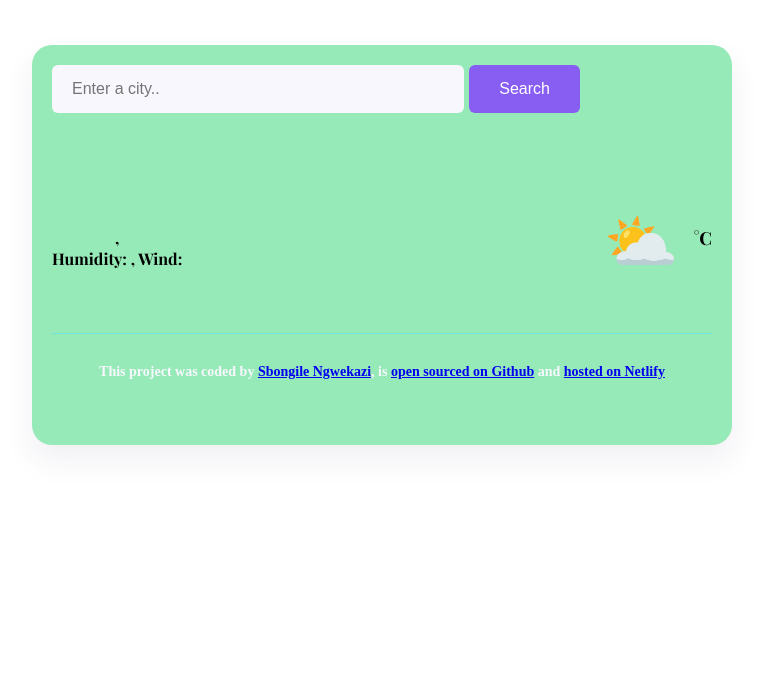
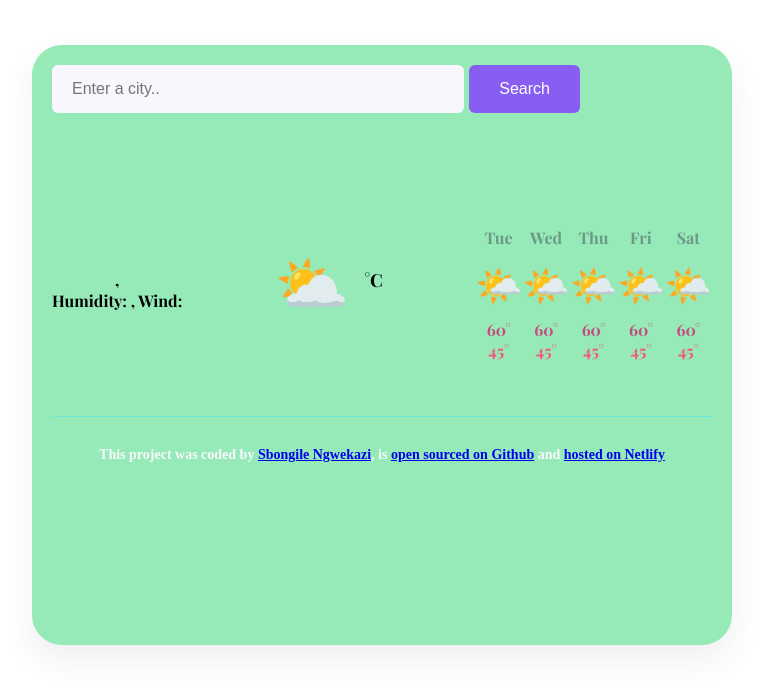
Before and after one commit to BongieJay/my-daily-weather, a plain HTML site: page index.html in a window 1280 px wide. Shown: the whole page, without its empty margins (258-1021 px from the left). Drawn offline with nearby package versions, Linux system fonts and the light colour scheme; no server answers; a web font is replaced by a local one.

Commit message:
changed document name, injected the forecast HTML from javascript

```diff
--- a/index.html
+++ b/index.html
@@ -9,7 +9,7 @@
 <link href="https://fonts.googleapis.com/css2?family=DM+Sans:ital,opsz,wght@0,9..40,500;1,9..40,500&family=Lato:ital,wght@0,100;0,300;0,400;0,700;0,900;1,100;1,300;1,400;1,700;1,900&family=Playfair+Display:ital,wght@0,400..900;1,400..900&family=Roboto:ital,wght@0,100;0,300;0,400;0,500;0,700;0,900;1,100;1,300;1,400;1,500;1,700;1,900&display=swap" rel="stylesheet">
     <script src="https://cdn.jsdelivr.net/npm/axios@1.6.7/dist/axios.min.js"></script>
     <link rel="stylesheet" href="src/style.css" />
-    <title>Weather Forecast</title>
+    <title>Weather Forecast App</title>
   </head>
   <body>
     <div class="weather-app">
@@ -42,7 +42,9 @@ Humidity: <strong id="humidity"></strong>, Wind:
         <div class="weather-app-temperature" id="temperature"></div>
         <div class="weather-app-unit">°C </div>
         </div>
+        <div class="weather-app-forecast" id="forecast"></div>
       </main>
+
       <footer>
         This project was coded by
         <a href="https://github.com/BongieJay" target="_blank">
--- a/src/index.js
+++ b/src/index.js
@@ -48,7 +48,31 @@ function handleSearchSubmit(event) {
   searchCity(searchInput.value);
 }
 
+function displayForecast() {
+  let days = ["Tue", "Wed", "Thu", "Fri", "Sat"];
+  let forecastHtml = "";
+
+  days.forEach(function (day) {
+    forecastHtml =
+      forecastHtml +
+      `
+    <div class="weather-forecast-day">
+          <div class="weather-forecast-date">${day}</div>
+          <div class="weather-forecast-icon">🌤️</div>
+          <div class="weather-forecast-temperatures">
+            <div class="weather-forecast-temp"><strong>60°</strong></div>
+            <div class="weather-forecast-temp">45°</div>
+          </div>
+        </div>
+          `;
+  });
+
+  let forecastElement = document.querySelector("#forecast");
+  forecastElement.innerHTML = forecastHtml;
+}
+
 let searchFormElement = document.querySelector("#search-form");
 searchFormElement.addEventListener("submit", handleSearchSubmit);
 
 searchCity("Paris");
+displayForecast();
--- a/src/style.css
+++ b/src/style.css
@@ -14,10 +14,10 @@ body {
 .weather-app {
   background: #96eab7;
   width: 700px;
-  height: 400px;
+  height: 600px;
   margin: 45px auto;
   box-shadow: 0 15px 30px rgba(65, 50, 100, 0.08);
-  border-radius: 20px;
+  border-radius: 30px;
   padding: 20px;
   text-align: center;
 }
@@ -89,14 +89,46 @@ strong {
   margin-left: 5px;
   font-size: 18px;
 }
+.weather-app-forecast {
+  display: flex;
+  justify-content: space-around;
+  margin-top: 30px;
+}
+
+.weather-forecast-date {
+  text-align: center;
+  color: rgba(39, 33, 66, 0.4);
+  font-size: 16px;
+  line-height: 20px;
+  margin-bottom: 10px;
+}
+.weather-forecast-day {
+  text-align: center;
+}
+.weather-forecast-icon {
+  font-size: 38px;
+  text-align: center;
+}
+.weather-forecast-temperatures {
+  text-align: center;
+  color: #f65282;
+  margin-top: 10px;
+  display: flex;
+  justify-content: center;
+  display: block;
+}
+.weather-forecast-temperature {
+  padding: 0 10px;
+}
 
 footer {
   border-top: 1px solid #6fe7db;
-  padding: 30px 0 0 0;
+  padding: 30px;
   text-align: center;
   font-size: 14px;
   color: #f9f7fe;
   margin-top: 30px;
   font-family: bold;
   color: rgba (0 0 0 0.6);
+  border-radius: 0 0 8px 8px;
 }
```
